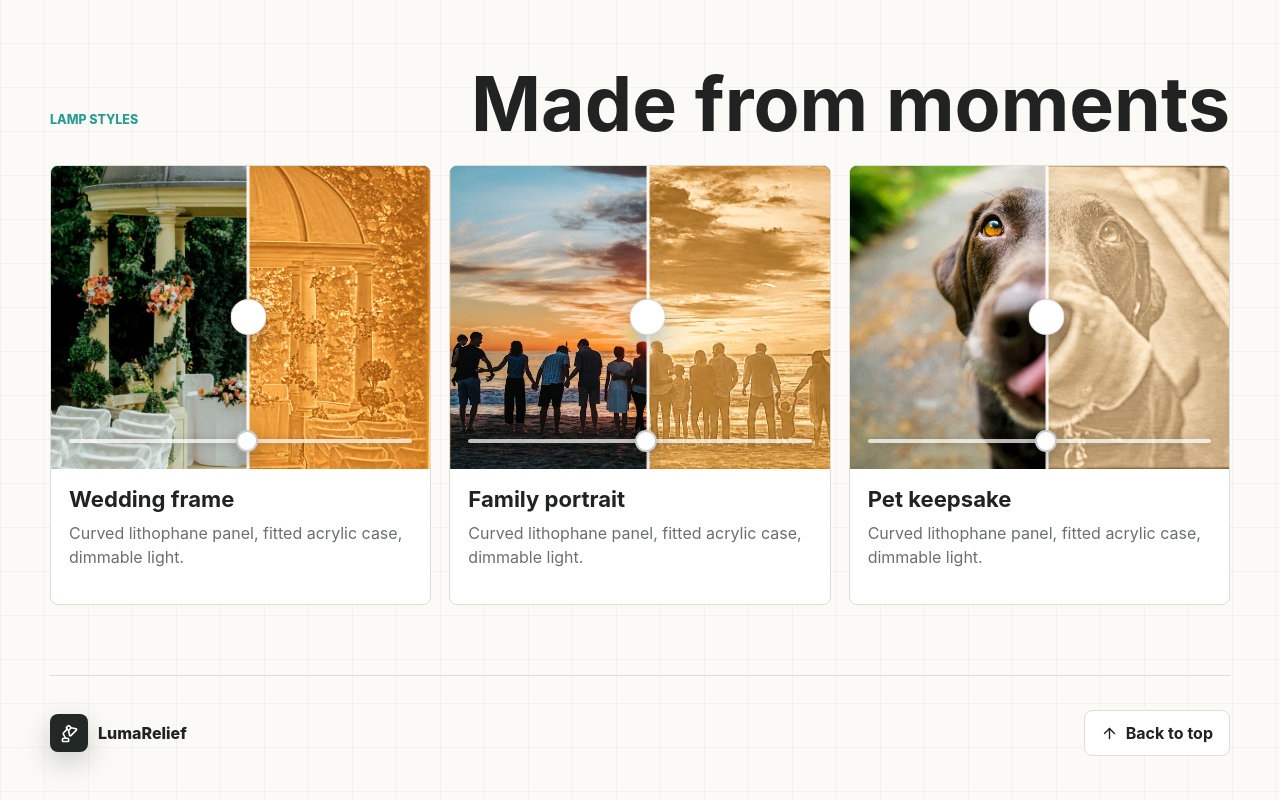
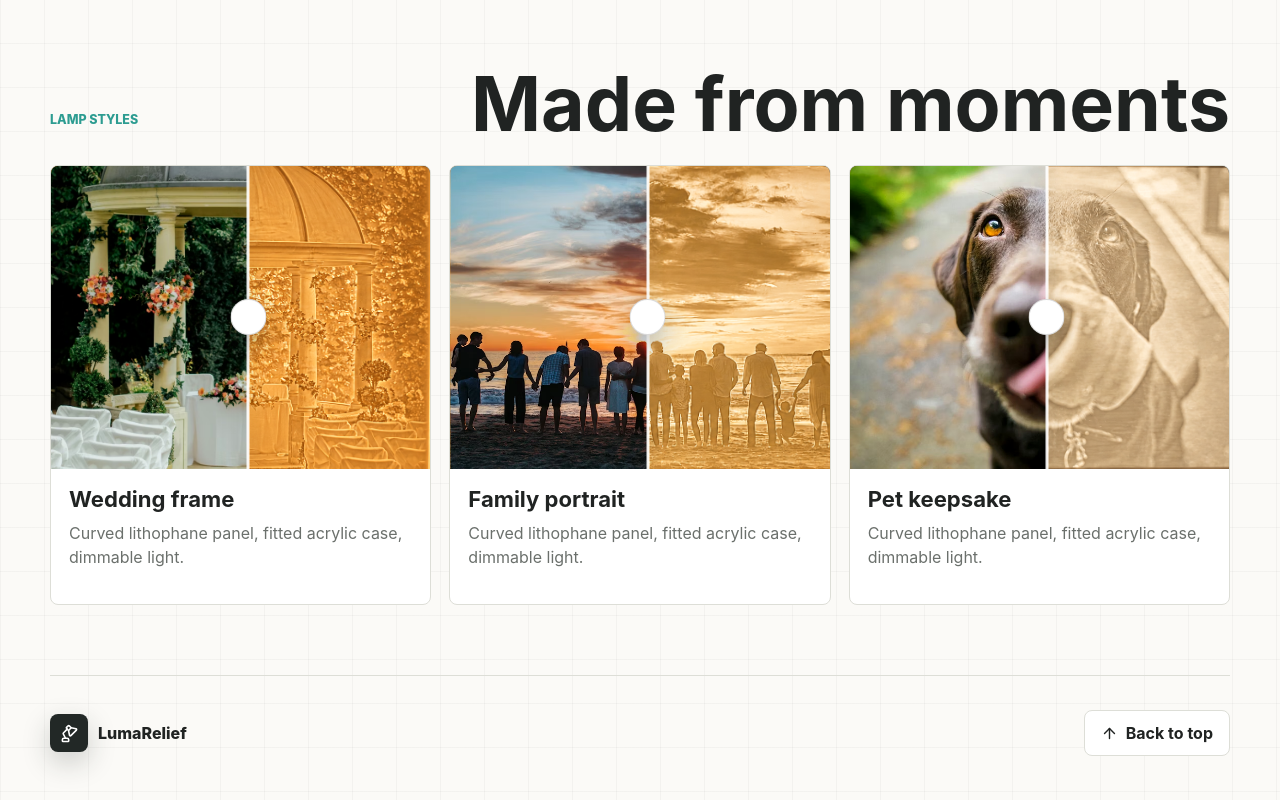
Before and after one commit to alex-luci/lithophanes, a React (Vite) app: page / in a window 1280 px wide. Shown: the part 2465-3265 px from the top of the page. Built offline with nearby package versions, Linux system fonts and the light colour scheme.

Commit message:
fix: hide comparison range track

```diff
--- a/src/styles.css
+++ b/src/styles.css
@@ -847,50 +847,13 @@ output {
 
 .gallery-slider {
   position: absolute;
-  left: 18px;
-  right: 18px;
-  bottom: 16px;
-  width: calc(100% - 36px);
-  height: 24px;
+  inset: 0;
+  width: 100%;
+  height: 100%;
   margin: 0;
-  appearance: none;
-  background: transparent;
+  opacity: 0;
   cursor: ew-resize;
   z-index: 3;
-}
-
-.gallery-slider::-webkit-slider-runnable-track {
-  height: 4px;
-  background: rgba(255, 255, 255, 0.72);
-  border-radius: 999px;
-  box-shadow: 0 1px 8px rgba(32, 35, 34, 0.26);
-}
-
-.gallery-slider::-webkit-slider-thumb {
-  width: 22px;
-  height: 22px;
-  margin-top: -9px;
-  appearance: none;
-  background: var(--white);
-  border: 2px solid rgba(32, 35, 34, 0.24);
-  border-radius: 50%;
-  box-shadow: 0 8px 18px rgba(32, 35, 34, 0.28);
-}
-
-.gallery-slider::-moz-range-track {
-  height: 4px;
-  background: rgba(255, 255, 255, 0.72);
-  border-radius: 999px;
-  box-shadow: 0 1px 8px rgba(32, 35, 34, 0.26);
-}
-
-.gallery-slider::-moz-range-thumb {
-  width: 22px;
-  height: 22px;
-  background: var(--white);
-  border: 2px solid rgba(32, 35, 34, 0.24);
-  border-radius: 50%;
-  box-shadow: 0 8px 18px rgba(32, 35, 34, 0.28);
 }
 
 footer {
```
